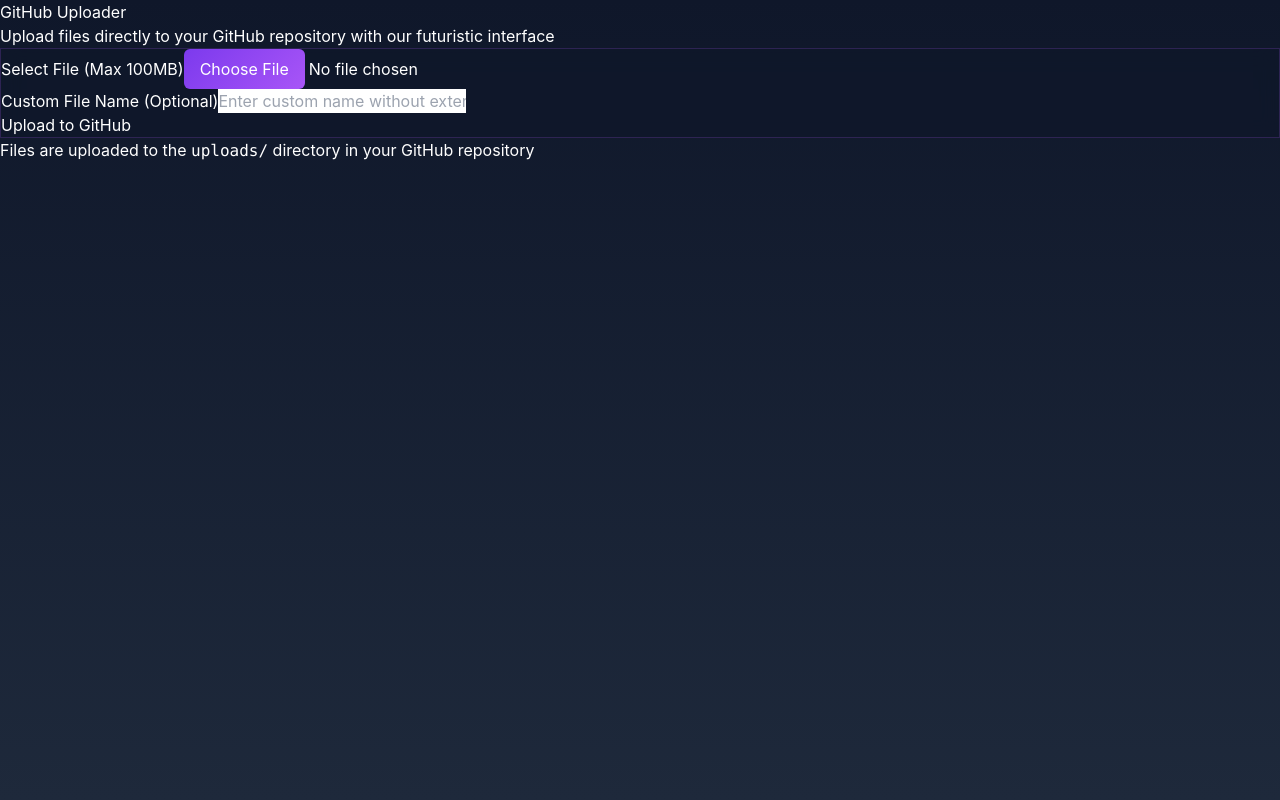
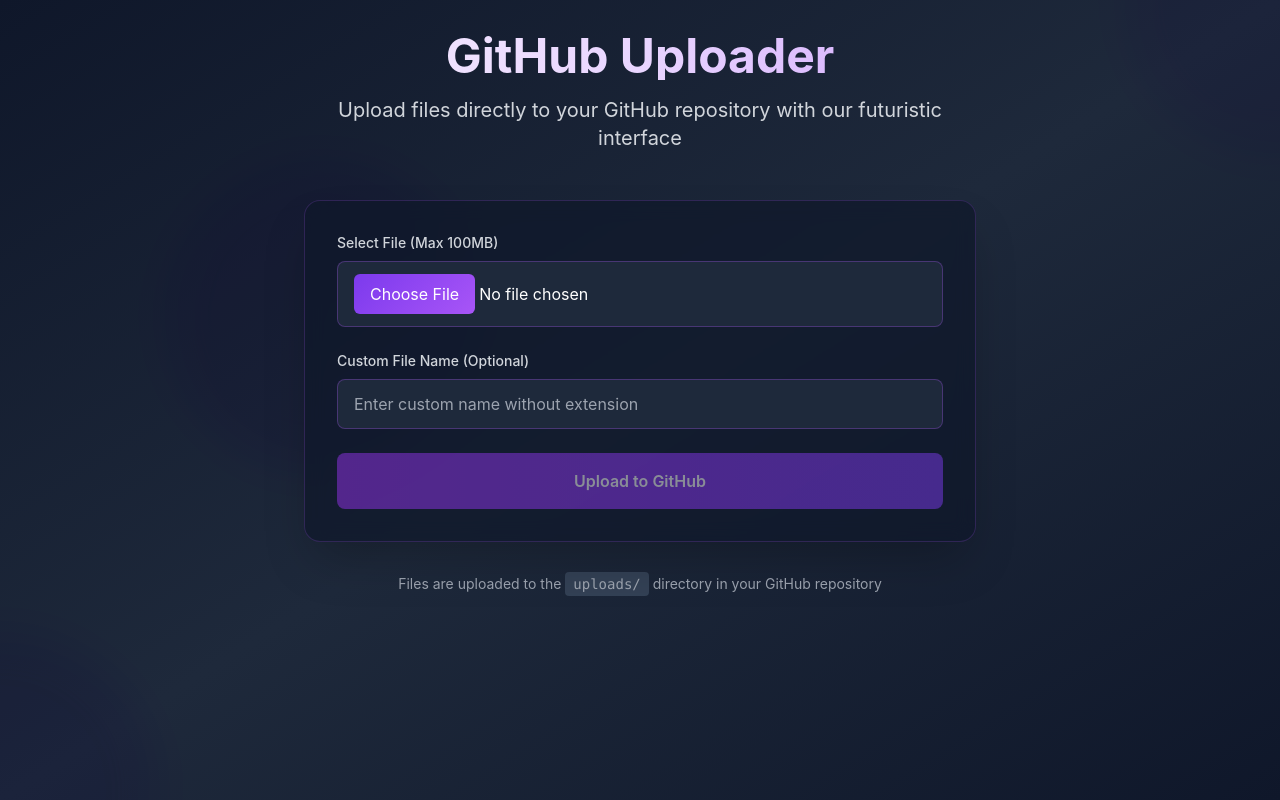
Before and after one commit to NdikzOne/github-upload, a Next.js app: page / in a window 1280 px wide. Built offline with nearby package versions, Linux system fonts and the light colour scheme.

Commit message:
Upload tailwind.config.js

```diff
--- /dev/null
+++ b/tailwind.config.js
@@ -0,0 +1,55 @@
+/** @type {import('tailwindcss').Types.Config} */
+module.exports = {
+  content: [
+    './pages/**/*.{js,ts,jsx,tsx,mdx}',
+    './components/**/*.{js,ts,jsx,tsx,mdx}',
+  ],
+  theme: {
+    extend: {
+      colors: {
+        primary: {
+          50: '#faf5ff',
+          100: '#f3e8ff',
+          200: '#e9d5ff',
+          300: '#d8b4fe',
+          400: '#c084fc',
+          500: '#a855f7',
+          600: '#9333ea',
+          700: '#7c3aed',
+          800: '#6b21a8',
+          900: '#581c87',
+        },
+        dark: {
+          50: '#f8fafc',
+          100: '#f1f5f9',
+          200: '#e2e8f0',
+          300: '#cbd5e1',
+          400: '#94a3b8',
+          500: '#64748b',
+          600: '#475569',
+          700: '#334155',
+          800: '#1e293b',
+          900: '#0f172a',
+        }
+      },
+      animation: {
+        'float': 'float 6s ease-in-out infinite',
+        'glow': 'glow 2s ease-in-out infinite alternate',
+      },
+      keyframes: {
+        float: {
+          '0%, 100%': { transform: 'translateY(0)' },
+          '50%': { transform: 'translateY(-10px)' },
+        },
+        glow: {
+          '0%': { boxShadow: '0 0 5px #a855f7, 0 0 10px #a855f7, 0 0 15px #a855f7' },
+          '100%': { boxShadow: '0 0 10px #a855f7, 0 0 20px #a855f7, 0 0 30px #a855f7' },
+        }
+      },
+      backdropBlur: {
+        xs: '2px',
+      }
+    },
+  },
+  plugins: [],
+}
```
